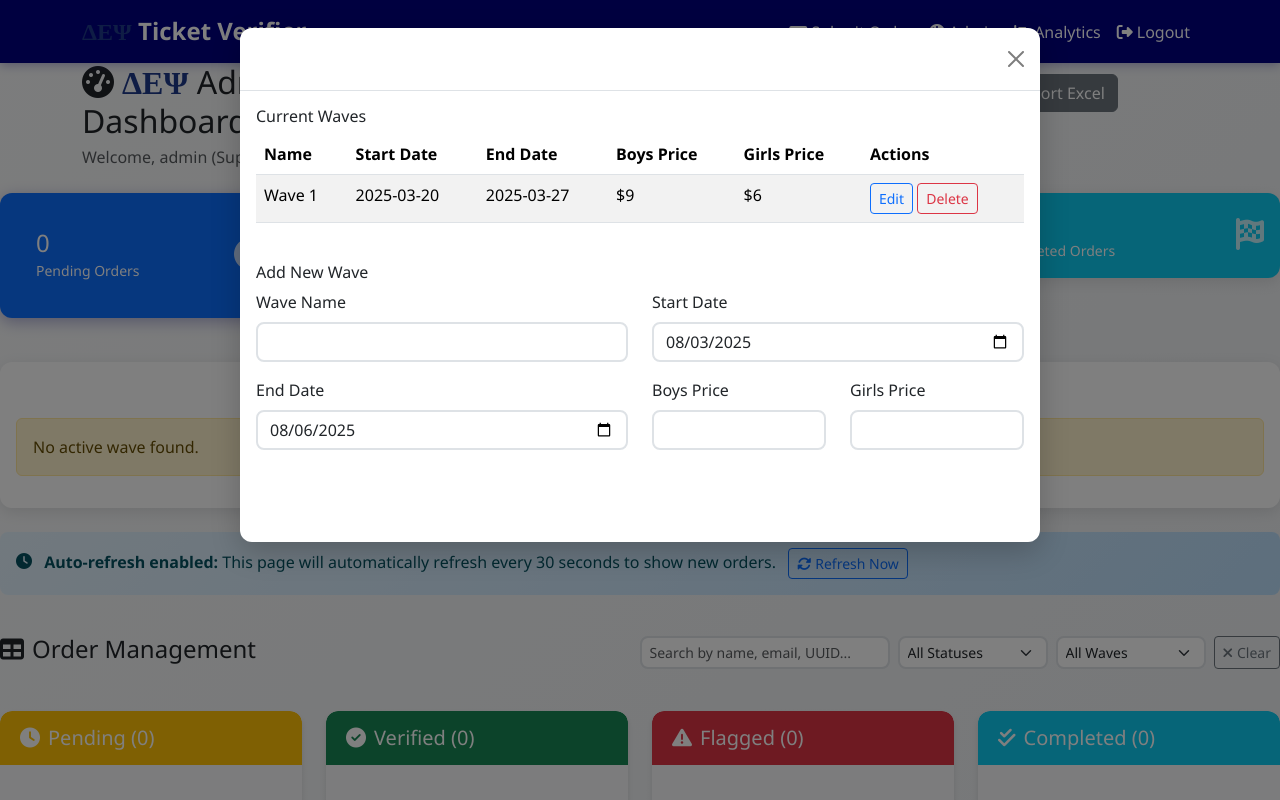
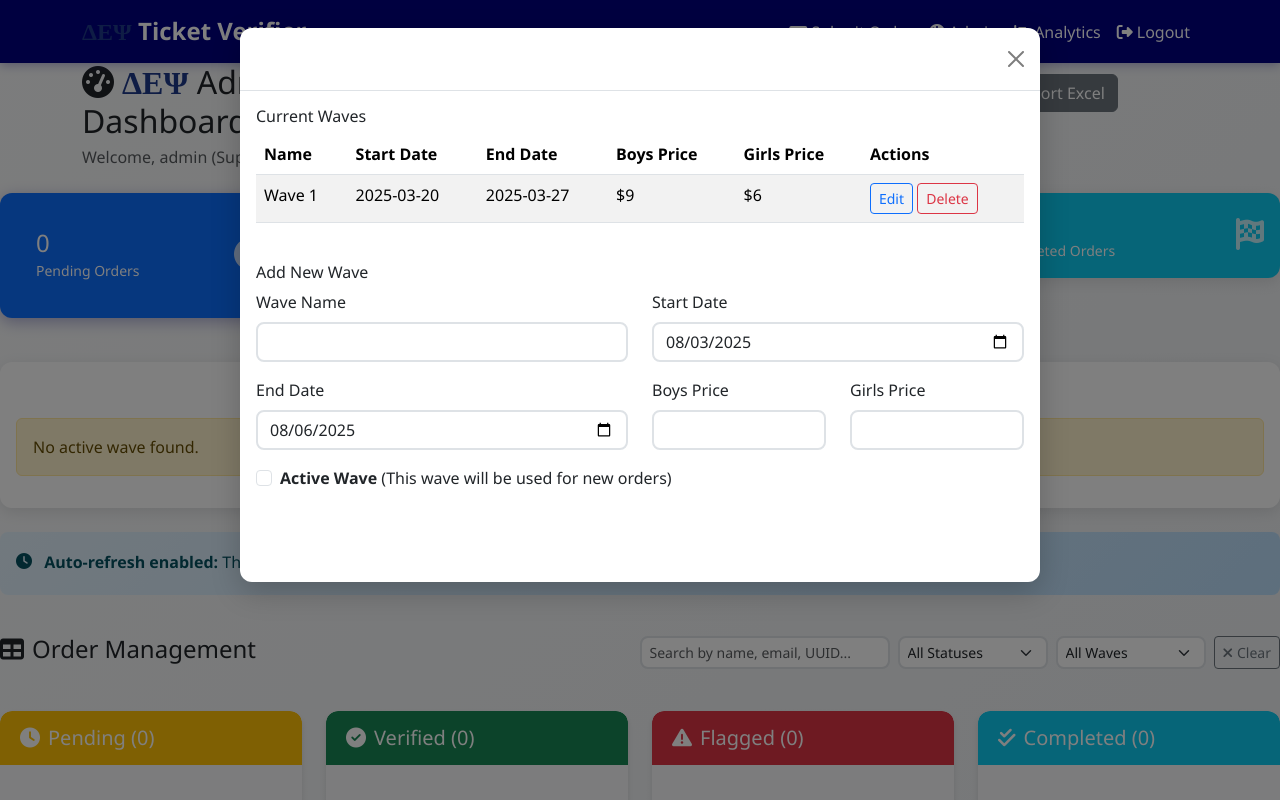
Before and after one commit to nishantb1/ticket-verification-app, a Flask app: page /admin in a window 1280 px wide, after a click on "Manage Waves". Run offline with Flask 3, Linux system fonts and the light colour scheme; a user stored in the database is signed in; data comes from the database, SQL or seed files in the repository; both versions use the stored data as it was after the commit; data that the repository does not hold is empty; some libraries are stand-ins or nearby versions.

Commit message:
Add wave active status check

```diff
--- a/app.py
+++ b/app.py
@@ -105,9 +105,17 @@ def init_db():
             start_date DATE NOT NULL,
             end_date DATE NOT NULL,
             price_boy REAL NOT NULL,
-            price_girl REAL NOT NULL
+            price_girl REAL NOT NULL,
+            is_active BOOLEAN DEFAULT 0
         )
     ''')
+
+    # Add is_active column if it doesn't exist (for existing databases)
+    try:
+        cursor.execute('ALTER TABLE wave ADD COLUMN is_active BOOLEAN DEFAULT 0')
+    except sqlite3.OperationalError:
+        # Column already exists
+        pass
 
     # Create Order table
     cursor.execute('''
@@ -224,42 +232,36 @@ def init_db():
     cursor.execute('SELECT COUNT(*) FROM wave')
     if cursor.fetchone()[0] == 0:
         waves = [
-            ('Wave 1', '2024-01-01', '2024-01-31', 25.00, 20.00),
-            ('Wave 2', '2024-02-01', '2024-02-29', 30.00, 25.00),
-            ('Wave 3', '2024-03-01', '2024-03-31', 35.00, 30.00)
+            ('Wave 1', '2024-01-01', '2024-01-31', 25.00, 20.00, 1),  # Set first wave as active
+            ('Wave 2', '2024-02-01', '2024-02-29', 30.00, 25.00, 0),
+            ('Wave 3', '2024-03-01', '2024-03-31', 35.00, 30.00, 0)
         ]
-        cursor.executemany('INSERT INTO wave (name, start_date, end_date, price_boy, price_girl) VALUES (?, ?, ?, ?, ?)', waves)
+        cursor.executemany('INSERT INTO wave (name, start_date, end_date, price_boy, price_girl, is_active) VALUES (?, ?, ?, ?, ?, ?)', waves)
 
     conn.commit()
     conn.close()
 
 def get_current_wave():
-    """Get the current wave based on date"""
+    """Get the current active wave"""
     conn = sqlite3.connect(get_db_path())
     cursor = conn.cursor()
-    today = datetime.now().date()
-
-    # First check if price_boy and price_girl columns exist
+
+    # First check if is_active column exists
     cursor.execute("PRAGMA table_info(wave)")
     columns = [col[1] for col in cursor.fetchall()]
 
-    if 'price_boy' not in columns or 'price_girl' not in columns:
-        # Add missing columns
-        if 'price_boy' not in columns:
-            cursor.execute("ALTER TABLE wave ADD COLUMN price_boy REAL DEFAULT 25.0")
-        if 'price_girl' not in columns:
-            cursor.execute("ALTER TABLE wave ADD COLUMN price_girl REAL DEFAULT 20.0")
-
-        # Update existing waves with default prices
-        cursor.execute("UPDATE wave SET price_boy = 25.0 WHERE price_boy IS NULL")
-        cursor.execute("UPDATE wave SET price_girl = 20.0 WHERE price_girl IS NULL")
+    if 'is_active' not in columns:
+        # Add is_active column if it doesn't exist
+        cursor.execute("ALTER TABLE wave ADD COLUMN is_active BOOLEAN DEFAULT 0")
         conn.commit()
 
+    # Get the active wave
     cursor.execute('''
-        SELECT id, name, price_boy, price_girl
+        SELECT id, name, price_boy, price_girl, is_active
         FROM wave
-        WHERE start_date <= ? AND end_date >= ?
-    ''', (today, today))
+        WHERE is_active = 1
+        LIMIT 1
+    ''')
 
     result = cursor.fetchone()
     conn.close()
@@ -269,7 +271,8 @@ def get_current_wave():
             'id': result[0],
             'name': result[1],
             'price_boy': result[2],
-            'price_girl': result[3]
+            'price_girl': result[3],
+            'is_active': result[4]
         }
     return None
 
@@ -278,7 +281,7 @@ def get_all_waves():
     conn = sqlite3.connect(get_db_path())
     cursor = conn.cursor()
 
-    cursor.execute('SELECT id, name, start_date, end_date, price_boy, price_girl FROM wave ORDER BY start_date')
+    cursor.execute('SELECT id, name, start_date, end_date, price_boy, price_girl, is_active FROM wave ORDER BY start_date')
     waves = cursor.fetchall()
     conn.close()
 
@@ -288,7 +291,8 @@ def get_all_waves():
         'start_date': wave[2],
         'end_date': wave[3],
         'price_boy': wave[4],
-        'price_girl': wave[5]
+        'price_girl': wave[5],
+        'is_active': wave[6]
     } for wave in waves]
 
 def log_audit_action(action, details=None):
@@ -1442,7 +1446,7 @@ def get_wave(wave_id):
         conn = sqlite3.connect(get_db_path())
         cursor = conn.cursor()
 
-        cursor.execute('SELECT id, name, start_date, end_date, price_boy, price_girl FROM wave WHERE id = ?', (wave_id,))
+        cursor.execute('SELECT id, name, start_date, end_date, price_boy, price_girl, is_active FROM wave WHERE id = ?', (wave_id,))
         wave_data = cursor.fetchone()
         conn.close()
 
@@ -1453,7 +1457,8 @@ def get_wave(wave_id):
                 'start_date': wave_data[2],
                 'end_date': wave_data[3],
                 'price_boy': wave_data[4],
-                'price_girl': wave_data[5]
+                'price_girl': wave_data[5],
+                'is_active': wave_data[6]
             }
             return jsonify({'success': True, 'wave': wave})
         else:
@@ -1471,14 +1476,19 @@ def create_wave():
         end_date = request.form['end_date']
         price_boy = float(request.form['price_boy'])
         price_girl = float(request.form['price_girl'])
+        is_active = request.form.get('is_active') == 'on'  # Checkbox returns 'on' when checked
 
         conn = sqlite3.connect(get_db_path())
         cursor = conn.cursor()
 
+        # If this wave is being set as active, deactivate all other waves first
+        if is_active:
+            cursor.execute('UPDATE wave SET is_active = 0')
+
         cursor.execute('''
-            INSERT INTO wave (name, start_date, end_date, price_boy, price_girl)
-            VALUES (?, ?, ?, ?, ?)
-        ''', (name, start_date, end_date, price_boy, price_girl))
+            INSERT INTO wave (name, start_date, end_date, price_boy, price_girl, is_active)
+            VALUES (?, ?, ?, ?, ?, ?)
+        ''', (name, start_date, end_date, price_boy, price_girl, is_active))
 
         conn.commit()
         conn.close()
@@ -1497,15 +1507,20 @@ def update_wave(wave_id):
         end_date = request.form['end_date']
         price_boy = float(request.form['price_boy'])
         price_girl = float(request.form['price_girl'])
+        is_active = request.form.get('is_active') == 'on'  # Checkbox returns 'on' when checked
 
         conn = sqlite3.connect(get_db_path())
         cursor = conn.cursor()
 
+        # If this wave is being set as active, deactivate all other waves first
+        if is_active:
+            cursor.execute('UPDATE wave SET is_active = 0')
+
         cursor.execute('''
             UPDATE wave
-            SET name = ?, start_date = ?, end_date = ?, price_boy = ?, price_girl = ?
+            SET name = ?, start_date = ?, end_date = ?, price_boy = ?, price_girl = ?, is_active = ?
             WHERE id = ?
-        ''', (name, start_date, end_date, price_boy, price_girl, wave_id))
+        ''', (name, start_date, end_date, price_boy, price_girl, is_active, wave_id))
 
         conn.commit()
         conn.close()
--- a/templates/admin.html
+++ b/templates/admin.html
@@ -661,6 +661,14 @@
                                     <label for="price_girl" class="form-label">Girls Price</label>
                                     <input type="number" class="form-control" id="price_girl" name="price_girl" step="0.01" required>
                                 </div>
+                            </div>
+                        </div>
+                        <div class="mb-3">
+                            <div class="form-check">
+                                <input class="form-check-input" type="checkbox" id="is_active" name="is_active">
+                                <label class="form-check-label" for="is_active">
+                                    <strong>Active Wave</strong> (This wave will be used for new orders)
+                                </label>
                             </div>
                         </div>
                         <button type="submit" class="btn btn-primary">Add Wave</button>
@@ -1638,6 +1646,14 @@ function editWave(waveId) {
                                             </div>
                                         </div>
                                     </div>
+                                    <div class="mb-3">
+                                        <div class="form-check">
+                                            <input class="form-check-input" type="checkbox" id="edit_is_active" name="is_active" ${wave.is_active ? 'checked' : ''}>
+                                            <label class="form-check-label" for="edit_is_active">
+                                                <strong>Active Wave</strong> (This wave will be used for new orders)
+                                            </label>
+                                        </div>
+                                    </div>
                                 </form>
                             </div>
                             <div class="modal-footer">
```
Also changed, not shown: tickets.db.
